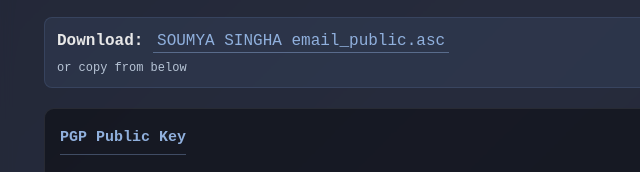
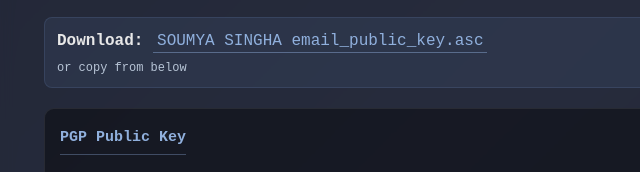
Before and after one commit to soumyasworld/soumyasworld.github.io, a plain HTML site: page aei.html in a window 1280 px wide. Shown: the part 379-551 px from the top of the page, 197-837 px from the left. Drawn offline with Linux system fonts and the light colour scheme.

Commit message:
Update aei.html

```diff
--- a/aei.html
+++ b/aei.html
@@ -361,7 +361,7 @@
         </div>
 
         <div class="download-section">
-            <strong>Download:</strong> <a href="/aei/SOUMYA SINGHA email_public.asc">SOUMYA SINGHA email_public.asc</a>
+            <strong>Download:</strong> <a href="/aei/SOUMYA SINGHA email_public_key.asc">SOUMYA SINGHA email_public_key.asc</a>
             <div style="margin-top: 8px; font-size: 12px; color: #b8c5d6;">or copy from below</div>
         </div>
 
```
